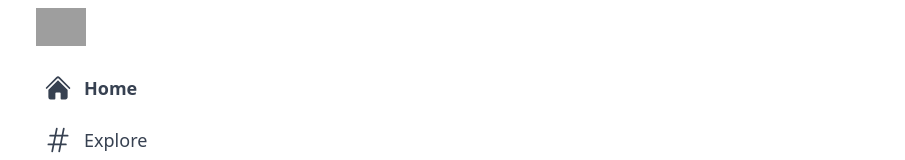
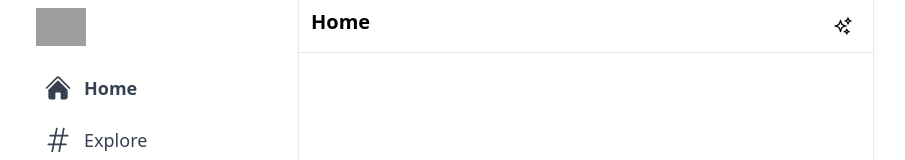
Before and after one commit to omprakash-01/Twitter_Clone, a Next.js app: page / in a window 1280 px wide. Shown: the top 160 px of the page, without its empty margins (72-977 px from the left). Built offline with nearby package versions, Linux system fonts and the light colour scheme; grey boxes are pictures that could not be loaded.

Commit message:
Create Feed Component

```diff
--- /dev/null
+++ b/components/Feed.js
@@ -0,0 +1,15 @@
+import { SparklesIcon } from "@heroicons/react/24/outline";
+
+
+export default function Feed() {
+  return (
+    <div className="xl:ml-[370px] border-l border-r border-gray-200  xl:min-w-[576px] sm:ml-[73px] flex-grow max-w-xl">
+        <div className="flex py-2 px-3 sticky top-0 z-50 bg-white border-b border-gray-200">
+            <h2 className="text-lg sm:text-xl font-bold cursor-pointer">Home</h2>
+            <div className="hoverEffect flex items-center justify-center px-0 ml-auto w-9 h-9">
+                <SparklesIcon className="h-5"/>
+            </div>
+        </div>
+    </div>
+  )
+}
--- a/pages/index.js
+++ b/pages/index.js
@@ -1,4 +1,5 @@
 import Head from 'next/head'
+import Feed from '../components/Feed';
 import Sidebar from "../components/Sidebar";
 // import { Inter } from '@next/font/google'
 
@@ -24,6 +25,11 @@
       {/* Feed */}
 
 
+      <Feed/>
+
+
+
+
       {/* Widgets */}
 
 
```
